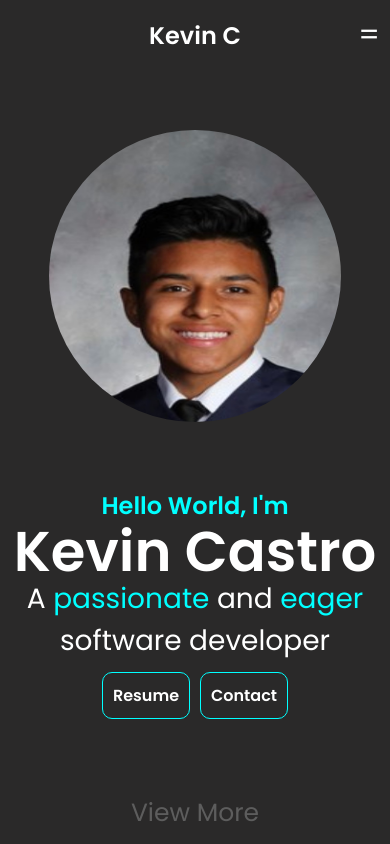
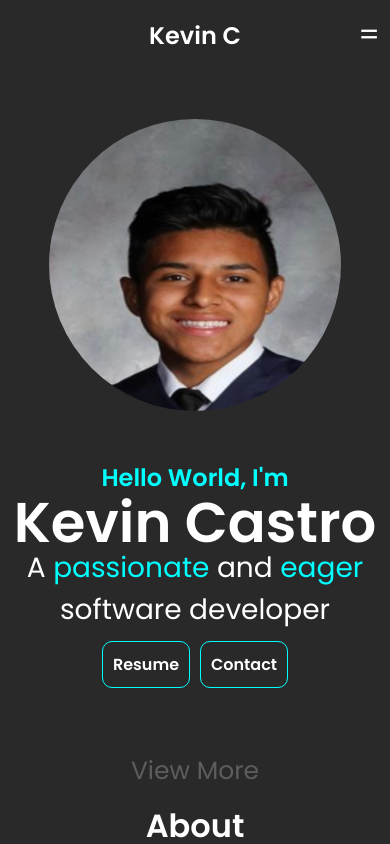
Before and after one commit to kevincas01/portfolio, a React (Create React App) app: page / in a window 390 px wide. Shown: the top 844 px of the page. Built offline with nearby package versions, Linux system fonts and the light colour scheme; the HTML template or start-up script is replaced by a standard one.

Commit message:
Mobile profile style

```diff
--- a/src/Styles/profile.css
+++ b/src/Styles/profile.css
@@ -203,7 +203,7 @@
 
 }
 
-@media screen  and (min-height:1366px) and (min-width:768px){
+@media screen and (min-height:1366px) and (min-width:768px){
 
     .profile-headshot #photo{
         width: 400px;
@@ -245,6 +245,11 @@
         top:30%;
         width: 100%;
     }
+
+    .profile{
+        height: calc(95vh - var(--navbar-height) - var(--view-more-height));
+
+    }
 }
 
 
```
